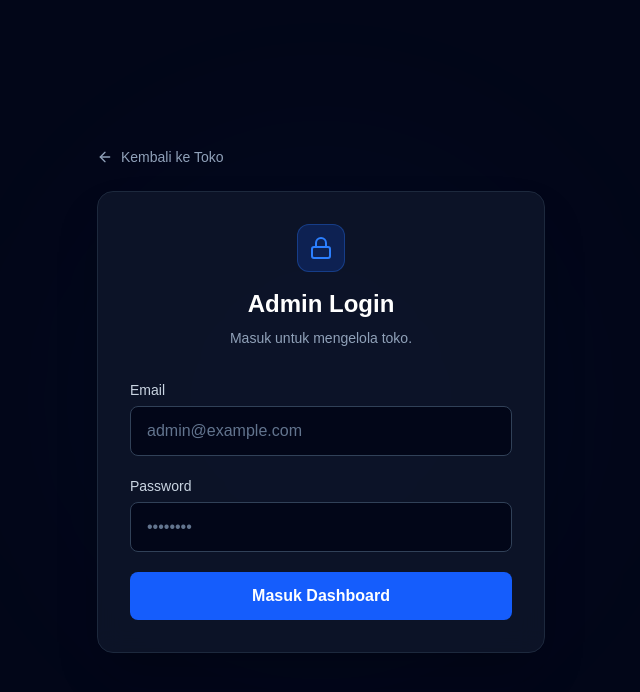
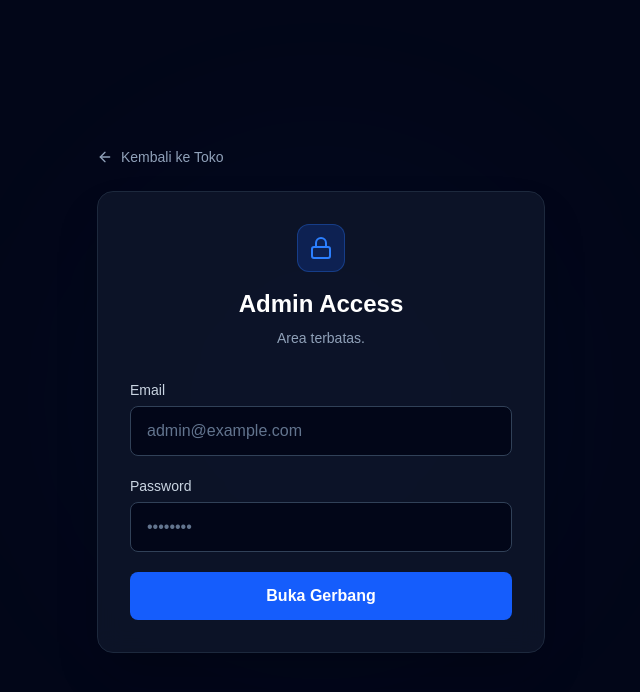
Before and after one commit to ShynX79/joki-the-forge, a Next.js app: page /forge-gate in a window 1280 px wide. Shown: the top 692 px of the page, without its empty margins (319-959 px from the left). Built offline with nearby package versions, Linux system fonts and the light colour scheme; no server answers.

Commit message:
Pastikan folder login berubah jadi forge-gate

```diff
--- a/src/app/forge-gate/page.tsx
+++ b/src/app/forge-gate/page.tsx
@@ -1,4 +1,4 @@
-// src/app/login/page.tsx
+// src/app/forge-gate/page.tsx  <-- Pastikan ini path filenya
 "use client";
 
 import { useState } from 'react';
@@ -21,15 +21,14 @@ export default function LoginPage() {
       alert('Login Gagal: ' + error.message);
       setLoading(false);
     } else {
+      // Sukses login -> Masuk ke Admin
       router.push('/admin');
       router.refresh();
     }
   };
 
   return (
-    // Background modern slate gelap
     <div className="min-h-screen bg-slate-950 flex items-center justify-center p-4 relative overflow-hidden">
-      {/* Background subtle glow */}
       <div className="absolute top-1/2 left-1/2 -translate-x-1/2 -translate-y-1/2 w-[500px] h-[500px] bg-blue-900/20 rounded-full blur-[100px] opacity-30 pointer-events-none"></div>
 
       <div className="w-full max-w-md relative z-10">
@@ -37,14 +36,13 @@ export default function LoginPage() {
             <ArrowLeft size={16} /> Kembali ke Toko
         </Link>
 
-        {/* Modern Login Card */}
         <div className="bg-slate-900/80 backdrop-blur-md border border-slate-800 rounded-2xl shadow-2xl p-8 animate-in fade-in slide-in-from-bottom-4">
             <div className="text-center mb-8">
                 <div className="bg-blue-600/20 border border-blue-500/30 w-12 h-12 rounded-xl flex items-center justify-center mx-auto mb-4">
                     <Lock className="text-blue-500" size={24} />
                 </div>
-                <h1 className="text-2xl font-bold text-white">Admin Login</h1>
-                <p className="text-slate-400 text-sm mt-2">Masuk untuk mengelola toko.</p>
+                <h1 className="text-2xl font-bold text-white">Admin Access</h1>
+                <p className="text-slate-400 text-sm mt-2">Area terbatas.</p>
             </div>
 
             <form onSubmit={handleLogin} className="space-y-5">
@@ -75,7 +73,7 @@ export default function LoginPage() {
                     disabled={loading}
                     className="w-full bg-blue-600 hover:bg-blue-700 text-white font-bold py-3 rounded-lg transition-all active:scale-[0.98] disabled:opacity-50 disabled:cursor-not-allowed flex items-center justify-center"
                 >
-                    {loading ? <Loader2 className="animate-spin mr-2" size={20}/> : 'Masuk Dashboard'}
+                    {loading ? <Loader2 className="animate-spin mr-2" size={20}/> : 'Buka Gerbang'}
                 </button>
             </form>
         </div>
```
